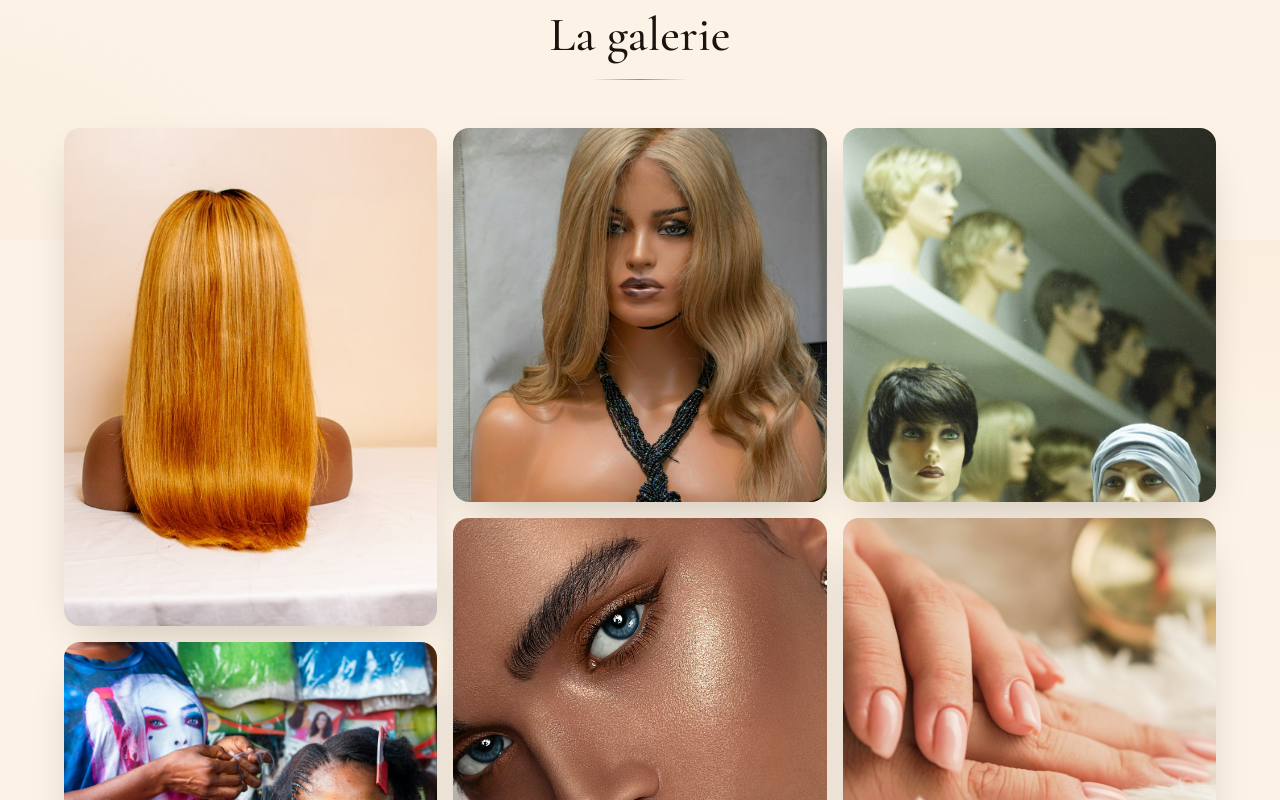
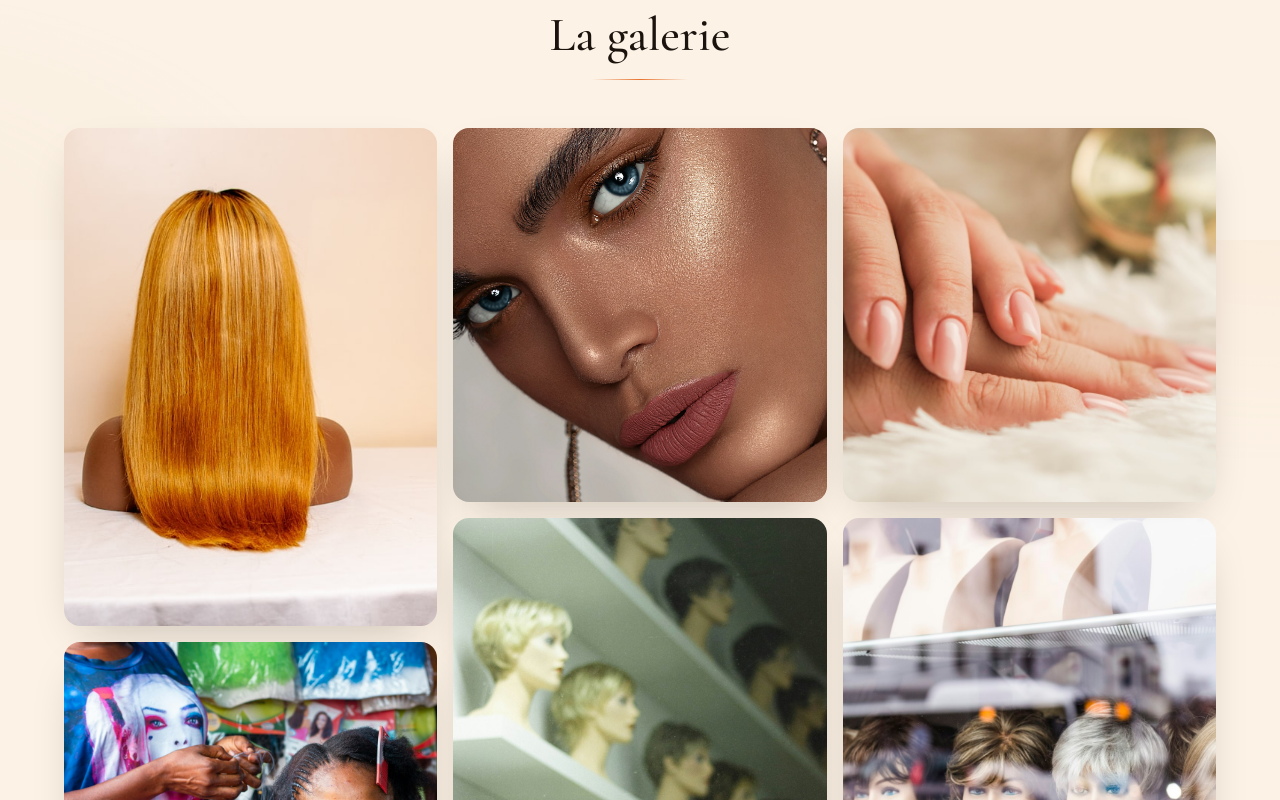
Before and after one commit to Erickson-git/renia-house, a React (Vite) app: page / in a window 1280 px wide. Shown: the part 4560-5360 px from the top of the page. Built offline with nearby package versions, Linux system fonts and the light colour scheme.

Commit message:
Galerie: suppression de la 3eme image

```diff
--- a/src/data.js
+++ b/src/data.js
@@ -77,7 +77,6 @@ export const perruques = {
 export const galerie = [
   { fichier: 'perruque2.jpg', legende: 'Perruque lace' },
   { fichier: 'g1.jpg', legende: 'Nail art' },
-  { fichier: 'perruque3.jpg', legende: 'Perruque naturelle' },
   { fichier: 'g3.jpg', legende: 'Maquillage' },
   { fichier: 'perruque5.jpg', legende: 'Perruque sur mesure' },
   { fichier: 'g2.jpg', legende: 'Mains soignées' },
```
